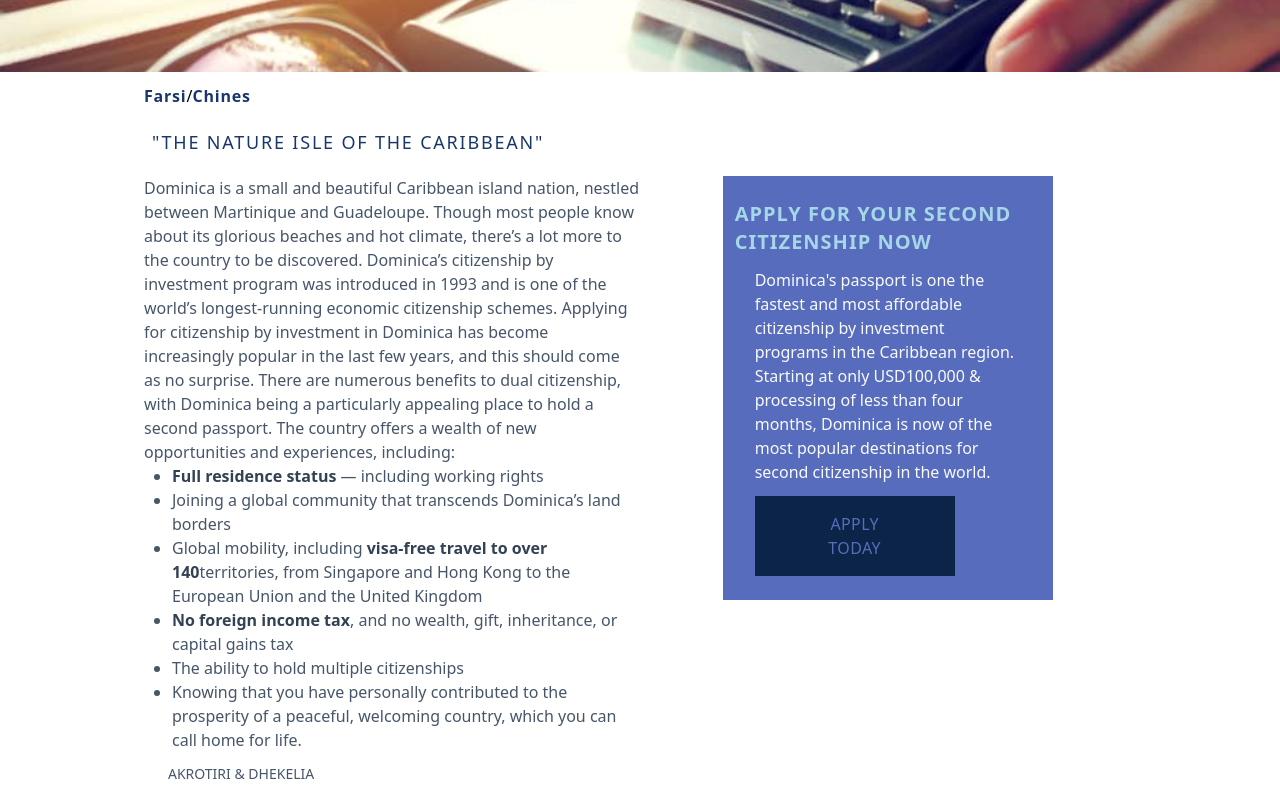
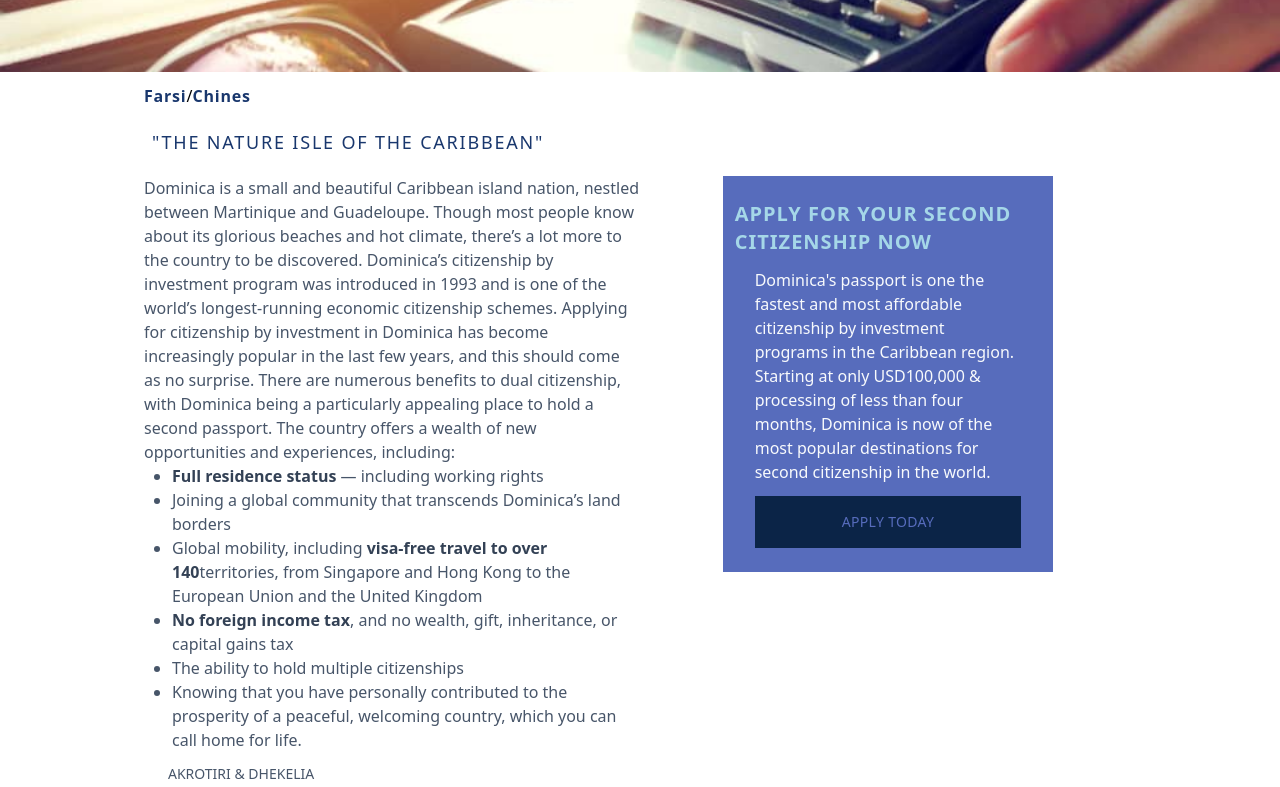
Before and after one commit to Caribbeandxb/cmc-final, a Next.js app: page /dominica-passport in a window 1280 px wide. Shown: the part 428-1215 px from the top of the page. Built offline with nearby package versions, Linux system fonts and the light colour scheme.

Commit message:
minor bug fix

```diff
--- a/src/components/shared/DomPassCard.jsx
+++ b/src/components/shared/DomPassCard.jsx
@@ -1,6 +1,6 @@
 import Link from 'next/link';
 
-const DomPassCard = ({ title, txt, btnTxt }) => {
+const DomPassCard = ({ title, txt, btnTxt, rtl = 'right' }) => {
   return (
     <>
       {/* card */}
@@ -10,12 +10,14 @@ const DomPassCard = ({ title, txt, btnTxt }) => {
             '
       >
         <div>
-          <h4 className='py-3 uppercase text-right text-secondaryLightColor font-bold lg:text-xl tracking-wider'>
+          <h4
+            className={`py-3 uppercase text-${rtl} text-secondaryLightColor font-bold lg:text-xl tracking-wider`}
+          >
             {title}
           </h4>
         </div>
         <div className='px-2 md:px-6 lg:px-5'>
-          <p className='text-slate-50 text-right'>{txt}</p>
+          <p className={`text-slate-50 text-${rtl}`}>{txt}</p>
           <Link
             className='bg-mainColor py-2 px-4 lg:w-full my-3 lg:py-4 lg:px-12 text-center block tracking-wide
           text-mainLightColor text-sm uppercase active:outline-none focus:outline-none '
--- a/src/pages/dominica-passport/ch/index.js
+++ b/src/pages/dominica-passport/ch/index.js
@@ -73,6 +73,7 @@ const ChDominicaPassport = () => {
               title='立即申请您的第二公民身份！'
               txt='多米尼克的护照是加勒比地区最快、最实惠的投资入籍项目之一。 起价仅为 100,000 美元，处理时间不到四个月，多米尼克现已成为世界上第二公民身份最受欢迎的目的地之一。'
               btnTxt='今天申请'
+              rtl='left'
             />
             {/* card */}
           </article>
--- a/src/pages/dominica-passport/index.js
+++ b/src/pages/dominica-passport/index.js
@@ -1,5 +1,6 @@
 import Layout from '@/components/layouts';
 import Countries from '@/components/shared/Countries';
+import DomPassCard from '@/components/shared/DomPassCard';
 import Head from 'next/head';
 import Image from 'next/image';
 import Link from 'next/link';
@@ -104,33 +105,17 @@ const DominicaPassportPage = () => {
               </div>
             </div>
             {/* card */}
-            <div
-              className='max-h-fit max-w-3/4 w-3/4 p-3 my-10 bg-mainLightColor
-            lg:w-4/12 lg:mx-auto lg:max-h-full lg:my-0
-            '
-            >
-              <div>
-                <h4 className='py-3 uppercase text-secondaryLightColor font-bold lg:text-xl tracking-wider'>
-                  APPLY FOR YOUR SECOND CITIZENSHIP NOW
-                </h4>
-              </div>
-              <div className='px-2 md:px-6 lg:px-5'>
-                <p className='text-slate-50 '>
-                  Dominica's passport is one the fastest and most affordable
+            <DomPassCard
+              title='APPLY FOR YOUR SECOND CITIZENSHIP NOW'
+              txt=" Dominica's passport is one the fastest and most affordable
                   citizenship by investment programs in the Caribbean region.
                   Starting at only USD100,000 & processing of less than four
                   months, Dominica is now of the most popular destinations for
-                  second citizenship in the world.
-                </p>
-                <Link
-                  className='bg-mainColor w-1/2 py-2 px-4 lg:w-3/4 my-3 lg:py-4 lg:px-12 text-center block tracking-wide
-               text-mainLightColor uppercase active:outline-none focus:outline-none '
-                  href={'/contact-us'}
-                >
-                  apply today
-                </Link>
-              </div>
-            </div>
+                  second citizenship in the world."
+              btnTxt='apply today'
+              rtl='left'
+            />
+
             {/* card */}
           </article>
         </div>
```
